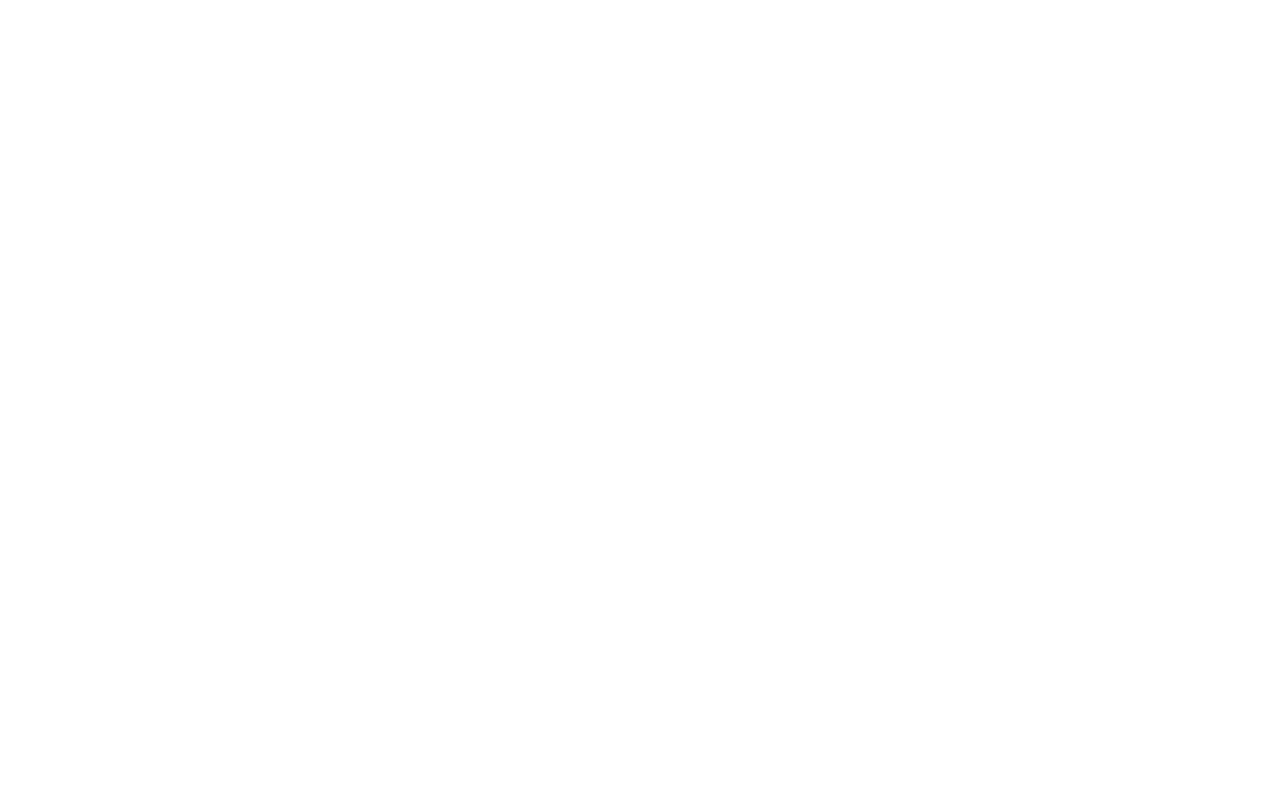
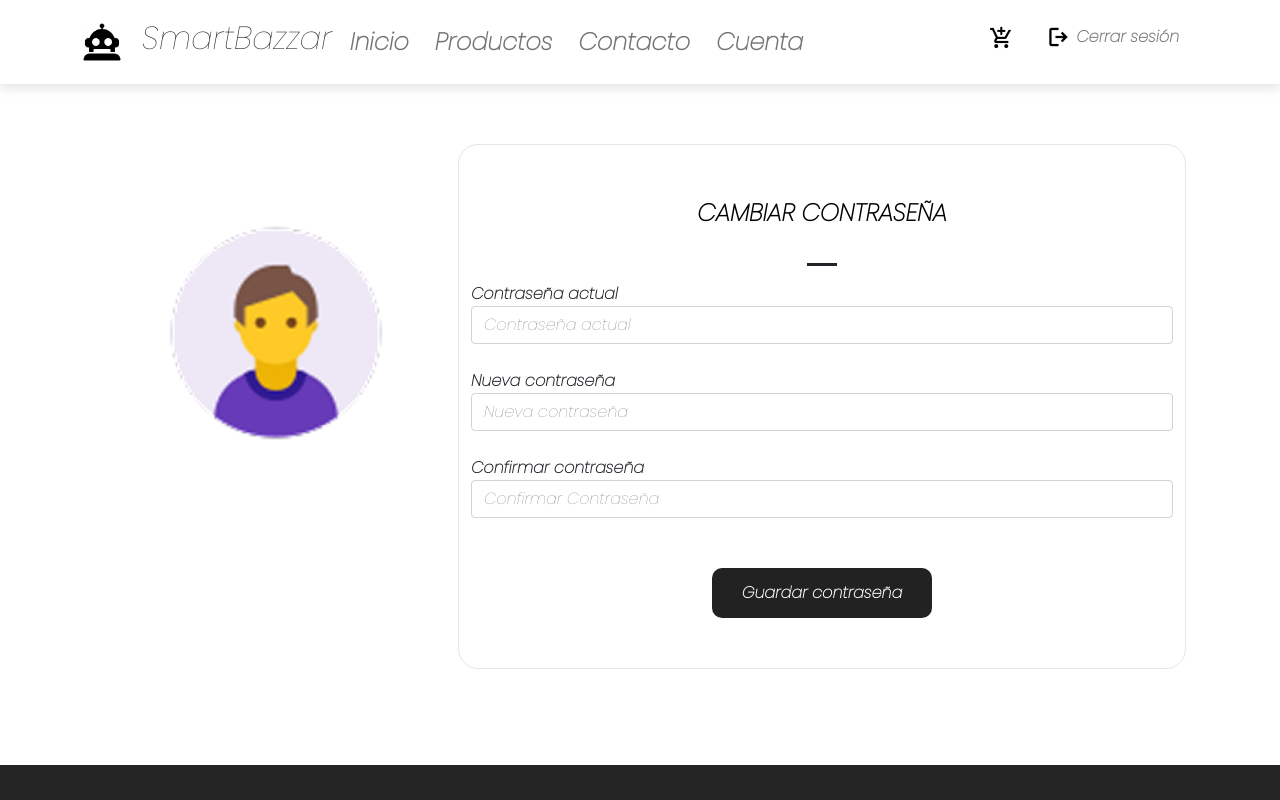
Before and after one commit to JuanBM0308/TrabajoFronEndGrupo02, a React (Create React App) app: page /change-password-account in a window 1280 px wide. Before the commit this address had no page. Shown: the top 800 px of the page. Built offline with nearby package versions, Linux system fonts and the light colour scheme; sample sign-in values are in the browser's storage; a small style sheet from the web is missing.

Commit message:
Se finaliza el modulo de cambiar contraseña

```diff
--- a/src/App.js
+++ b/src/App.js
@@ -8,6 +8,7 @@
 import CartPage from "../src/pages/cartpage/CartPage.js";
 import AccountPage from "./pages/accountpage/AccountPage.js";
 import EditAccountPage from "./pages/editaccountpage/EditAccountPage.js";
+import ChangePasswordAccountPage from "./pages/changepasswordaccountpage/ChangePasswordAccountPage.js";
 import ContactPage from "./pages/contactpage/ContactPage.js";
 import HomePage from "./pages/homepage/HomePage";
 import ProductsDetailsPage from "./pages/productsdetailspage/ProductsDetailsPage";
@@ -32,6 +33,12 @@
         <Route path="/register" element={<RegisterPage />} />
         <Route path="/account" element={<AccountPage />} />
         <Route path="/edit-account" element={<EditAccountPage />} />
+
+        <Route
+          path="/change-password-account"
+          element={<ChangePasswordAccountPage />}
+        />
+
         <Route path="/contact" element={<ContactPage />} />
         <Route path="/search" element={<SearchPage />} />
         <Route path="/admin/dashboard-page" element={<DashboardPage />} />
--- /dev/null
+++ b/src/pages/changepasswordaccountpage/ChangePasswordAccountPage.js
@@ -0,0 +1,149 @@
+import "./changepasswordaccountpage.css";
+
+import React, { useEffect, useState } from "react";
+import { toast } from "react-toastify";
+import { useNavigate } from "react-router-dom";
+import { getUserFromToken } from "../../util/Auth";
+
+import Footer from "../../components/layouts/footer/Footer";
+import Navbar from "../../components/layouts/navbar/Navbar";
+
+const ChangePasswordAccountPage = () => {
+  const navigate = useNavigate();
+
+  const [users, setUsers] = useState([]); // Estado para almacenar los usuarios
+  const [user, setUser] = useState(null);
+  const [currentPassword, setCurrentPassword] = useState("");
+  const [newPassword, setNewPassword] = useState("");
+  const [confirmPassword, setConfirmPassword] = useState("");
+
+  // Función para obtener los datos del usuario actual
+  useEffect(() => {
+    const userFromToken = getUserFromToken();
+
+    if (userFromToken) {
+      setUser(userFromToken);
+    } else {
+      navigate("/signin");
+    }
+
+    if (users.length === 0) {
+      fetch("/users.json")
+        .then((response) => response.json())
+        .then((data) => setUsers(data))
+        .catch((error) => console.error("Error cargando usuarios:", error));
+    }
+  }, []);
+
+  const validateAndSave = () => {
+    var currentUser = users.find((u) => u.email === user.email);
+
+    if (!currentPassword.trim()) {
+      toast.error("La contraseña actual no puede estar vacía");
+      return;
+    }
+
+    if (currentUser.password !== currentPassword) {
+      toast.error("La contraseña actual no es correcta");
+      return;
+    }
+
+    if (!newPassword.trim()) {
+      toast.error("La contraseña nueva no puede estar vacía");
+      return;
+    }
+
+    if (!confirmPassword.trim() || confirmPassword !== newPassword) {
+      toast.error("Las contraseñas no coinciden");
+      return;
+    }
+
+    toast.success("Contraseña actualizada correctamente");
+    navigate("/account");
+  };
+
+  return (
+    <section>
+      <Navbar />
+      <div>
+        {user ? (
+          <div className="my-5 py-5">
+            <div className="row container mx-auto mt-5">
+              <div className="text-center mt-3 pt-5 col-lg-4 col-md-12 col-sm-12">
+                <img
+                  src="/usericon.png"
+                  alt="User Profile"
+                  className="edit-user-image"
+                />
+              </div>
+
+              <div className="password-form-container col-lg-8 col-md-12 col-sm-12">
+                <p className="title-password">CAMBIAR CONTRASEÑA</p>
+                <hr></hr>
+
+                <div className="password-form-group">
+                  <label>
+                    <strong>Contraseña actual</strong>
+                  </label>
+                  <input
+                    type="password"
+                    className="form-control edit-input"
+                    id="current-password"
+                    name="current-password"
+                    placeholder="Contraseña actual"
+                    value={currentPassword}
+                    onChange={(e) => setCurrentPassword(e.target.value)}
+                    required
+                  />
+                </div>
+
+                <div className="password-form-group">
+                  <label>
+                    <strong>Nueva contraseña</strong>
+                  </label>
+                  <input
+                    type="password"
+                    className="form-control edit-input"
+                    id="new-password"
+                    name="new-password"
+                    placeholder="Nueva contraseña"
+                    value={newPassword}
+                    onChange={(e) => setNewPassword(e.target.value)}
+                    required
+                  />
+                </div>
+
+                <div className="password-form-group">
+                  <label>
+                    <strong>Confirmar contraseña</strong>
+                  </label>
+                  <input
+                    type="password"
+                    className="form-control edit-input"
+                    id="new-password-confirm"
+                    name="new-password-confirm"
+                    placeholder="Confirmar Contraseña"
+                    value={confirmPassword}
+                    onChange={(e) => setConfirmPassword(e.target.value)}
+                    required
+                  />
+                </div>
+
+                <button className="save-account-btn" onClick={validateAndSave}>
+                  Guardar contraseña
+                </button>
+              </div>
+            </div>
+          </div>
+        ) : (
+          <div className="text-center mt-5 pt-5">
+            <h3>No hay información de usuario disponible</h3>
+          </div>
+        )}
+      </div>
+      <Footer />
+    </section>
+  );
+};
+
+export default ChangePasswordAccountPage;
--- /dev/null
+++ b/src/pages/changepasswordaccountpage/changepasswordaccountpage.css
@@ -0,0 +1,21 @@
+.password-form-container {
+  padding: 50px;
+  justify-content: center !important;
+  display: flex;
+  flex-direction: column;
+  align-items: center;
+  border: 1px solid #e7e5e5;
+  border-radius: 20px;
+}
+
+.password-form-container .password-form-group {
+  width: 100%;
+  font-weight: 900 !important;
+}
+
+.title-password {
+  color: #000;
+  text-align: left;
+  font-size: 1.5rem;
+  font-weight: bold !important;
+}
--- a/src/pages/editaccountpage/EditAccountPage.js
+++ b/src/pages/editaccountpage/EditAccountPage.js
@@ -110,7 +110,7 @@
                     <label></label>
                     <button
                       className="form-control edit-input change-password-btn"
-                      onClick={() => navigate("/edit-account")}
+                      onClick={() => navigate("/change-password-account")}
                     >
                       <span className="btn-text">Cambiar contraseña</span>
                       <span className="material-symbols-outlined edit-icon">
```
